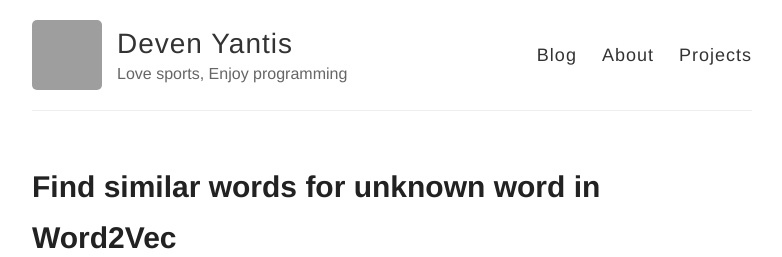
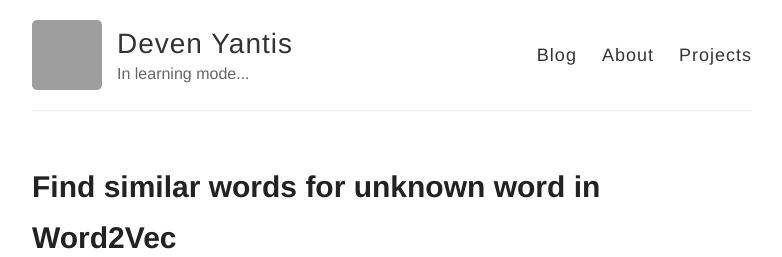
Before and after one commit to devennn/devennn.github.io, a Jekyll site: the page built from index.html, in a window 1280 px wide and 900 px high. Shown: the top 257 px of the window, without its empty margins (248-1030 px from the left). Built offline with Jekyll 4.4.1, drawn with Linux system fonts in a browser that asks for light colours; grey boxes are pictures that could not be loaded.

Commit message:
Update _config.yml

```diff
--- a/_config.yml
+++ b/_config.yml
@@ -6,7 +6,7 @@
 name: Deven Yantis
 
 # Short bio or description (displayed in the header)
-description: Love sports, Enjoy programming
+description: In learning mode...
 
 # URL of your avatar or profile pic (you could use your GitHub profile pic)
 avatar: https://avatars2.githubusercontent.com/u/49480914?s=400&u=14d102b5545be30b4723c3a139bd9e8f90ed2e95&v=4
```
